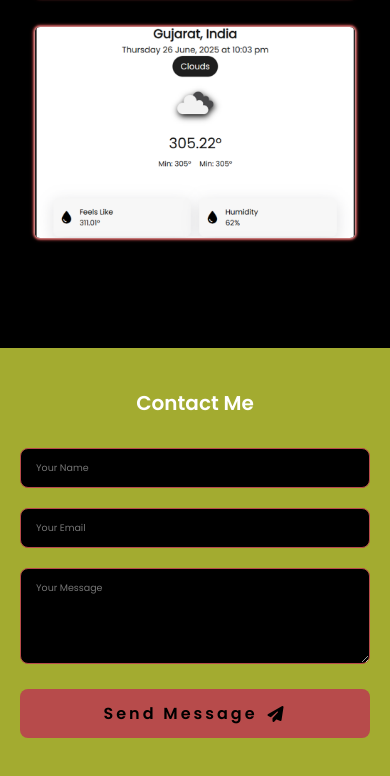
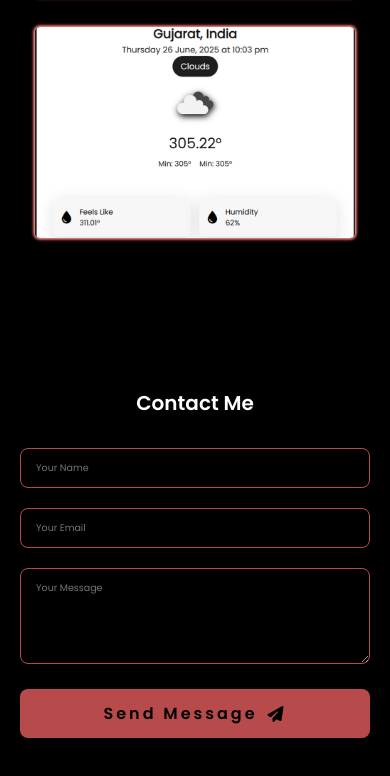
Before and after one commit to alpeshlata/Portfolio-, a plain HTML site: page index.html in a window 390 px wide. Shown: the part 5991-6767 px from the top of the page. Drawn offline with Linux system fonts and the light colour scheme.

Commit message:
Change css of contect

```diff
--- a/css/styles.css
+++ b/css/styles.css
@@ -1189,7 +1189,6 @@ font-size: clamp(2rem, 4vw, 3rem);
   }
   .section_contact{
     width: 100%;
-    background-color: #a3ab30;
   }
   .contact-form .btn {
     width: 100%;
```
